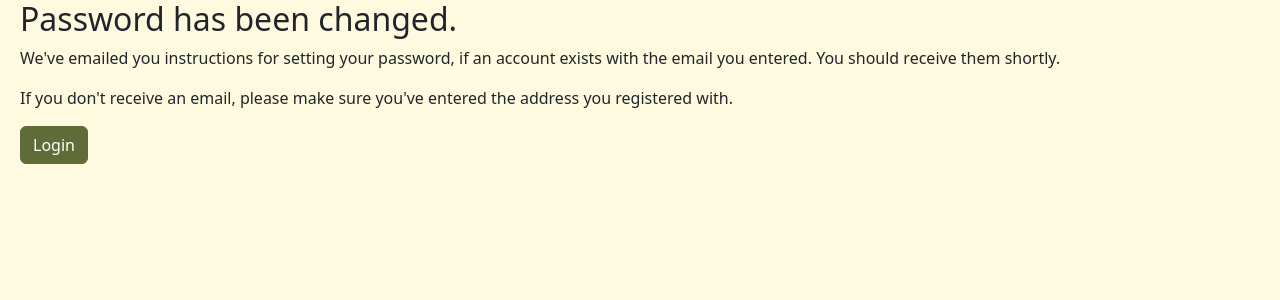
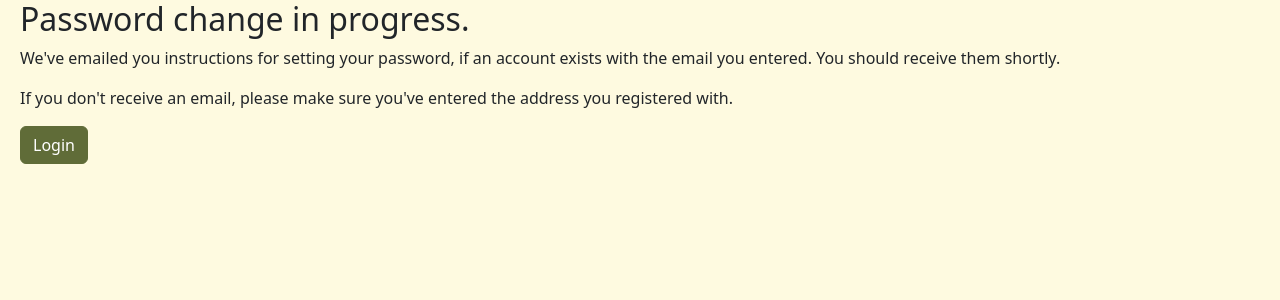
Before and after one commit to raymond-lee093/miniproject4RaymondLee, a Django app: the page made by mysite/templates/registration/password_reset_done.html in a window 1280 px wide. Shown: the top 300 px of the page. Run offline with Django 5.2, Linux system fonts and the light colour scheme.

Commit message:
Modified README file and password reset done template.

```diff
--- a/mysite/templates/registration/password_reset_done.html
+++ b/mysite/templates/registration/password_reset_done.html
@@ -12,7 +12,7 @@
     {% load static %}
     <link href="{% static 'polls/style.css' %}" rel="stylesheet">
     <div class="content-container">
-        <h2>Password has been changed.</h2>
+        <h2>Password change in progress.</h2>
         <p>We've emailed you instructions for setting your password, if an account exists with the email you entered.
             You should receive them shortly.
         </p>
```
Also changed, not shown: README.md.
